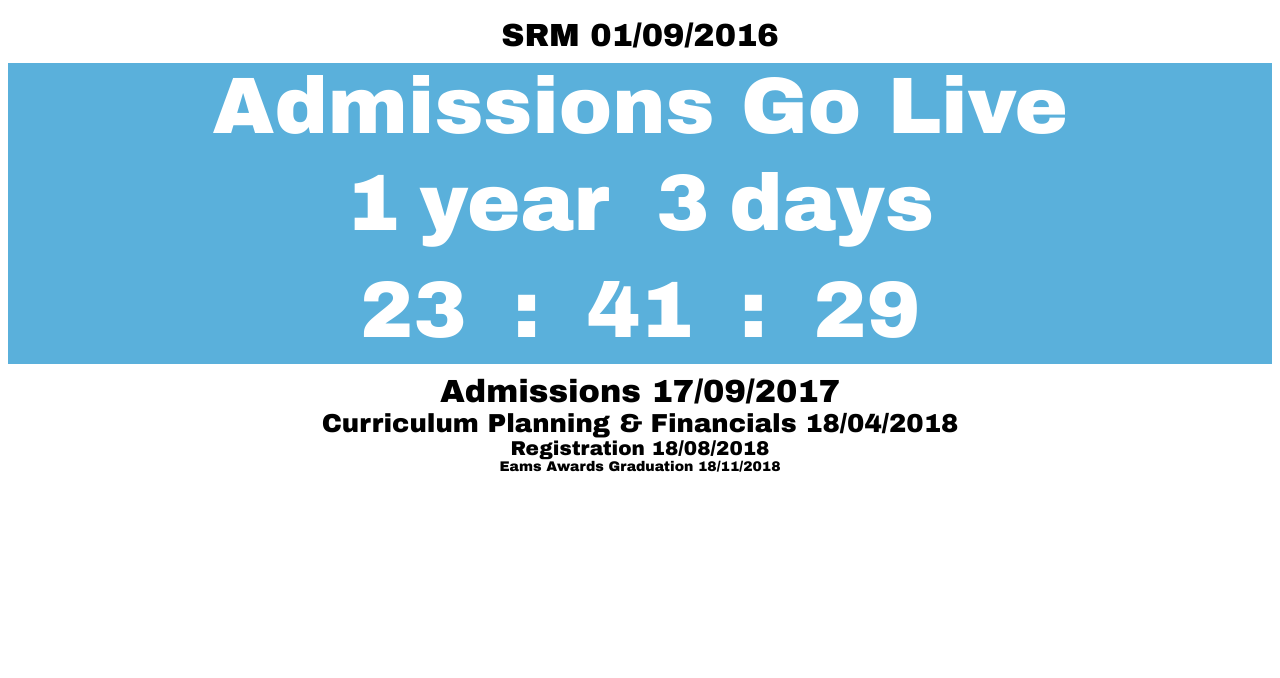
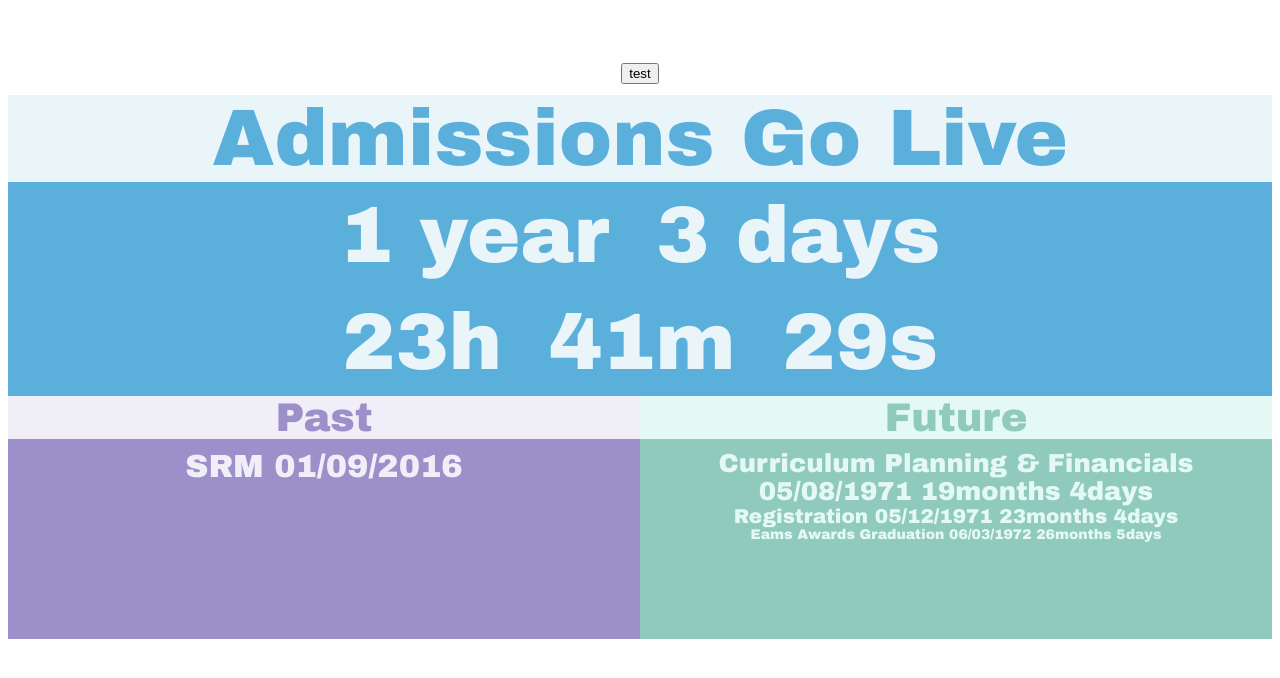
Before and after one commit to sena7/sims, a PHP site: page /timer.php in a window 1280 px wide. Shown: the top 678 px of the page. Run offline with PHP 8.4, Linux system fonts and the light colour scheme; data that the repository does not hold is empty.

Commit message:
image javascript global array

```diff
--- a/timer.php
+++ b/timer.php
@@ -13,13 +13,9 @@
             var interval = null;
             var title;
             var value;
+            var numTimer = 1;
 
-            $(document).ready(function () {});
-
-            window.onload = function () {
-
-
-
+            $(document).ready(function () {
                 //window.onload = countdown;
 
 
@@ -123,8 +119,40 @@
                     var futureUl = document.getElementById("futureList");
                     var e, n;
 
-                    for (i = 0; i < futureList.length; i++) {
-                        date = new Date(futureList[i]);
+                    for (i = numTimer; i < futureList.length; i++) {
+                        var nowMs = Date.now();
+                        var futureMs = futureList[i];
+
+                        /* Date.UTC() insert (uk local time - 1) to make UTC time. month index starts from 0, so for June, it is 5*/
+
+
+
+
+                        var remainMs = futureMs - nowMs;
+                        date = new Date(remainMs);
+
+                        var getYears = date.getUTCFullYear() - 1970;
+                        var getMonths = date.getUTCMonth() + getYears * 12;
+                        var monthz = "";
+                        if (getMonths > 1) {
+                            monthz = "months";
+                        } else if (getMonths === 1) {
+                            monthz = "month";
+                        } else {
+
+                            monthz = "";
+                        }
+
+                        var getDays = date.getUTCDate() - 1;
+                        var dayz = "";
+                        if (getDays > 1) {
+                            dayz = "days";
+                        } else if (getDays === 1) {
+                            dayz = "day";
+                        } else {
+
+                            dayz = "";
+                        }
 
                         e = document.createElement("LI");
                         size = maxFontSize - fontSizeUnit * i;
@@ -132,9 +160,10 @@
                         var adjustedMonth = date.getMonth() + 1;
 
                         n = document.createTextNode(msMap.getKeyByValue(futureList[i])
-                                + " " + getDecimalPrefix(date.getDate()) + date.getDate() + "/" + getDecimalPrefix(adjustedMonth) + adjustedMonth + "/" + date.getFullYear()
+                                + " " + getDecimalPrefix(date.getDate()) + date.getDate() + "/" + getDecimalPrefix(adjustedMonth) + adjustedMonth + "/" + date.getFullYear() + " " + getMonths + monthz + " " + getDays + dayz
                                 //+ " " + date.getHours() + ":" + date.getMinutes()
-                                )
+
+                                );
                         e.appendChild(n);
 
                         futureUl.appendChild(e);
@@ -163,7 +192,9 @@
                     var container = document.getElementById("container");
                     container.appendChild(e);
                 }
+            });
 
+            window.onload = function () {
             };
 
 
@@ -208,26 +239,13 @@
                     document.getElementById("title").innerHTML = title + " " + "Go Live";
 
                     if (getYears > 0) {
-                        if (document.getElementById("getYears").getAttribute("hidden") === true) {
-                            document.getElementById("getYears").setAttribute("hidden", 'false');
+                        displayTrue("getYears");
 
-                        }
-                        if (document.getElementById("getYearsTag").getAttribute("hidden") === true) {
-                            document.getElementById("getYearsTag").setAttribute("hidden", false);
-                        }
+                        document.getElementById("getYears").innerHTML = getYears + (getYears !== 1 ? " years" : " year");
 
-                        document.getElementById("getYears").innerHTML = getYears;
-
-                        if (getYears !== 1) {
-                            document.getElementById("getYearsTag").innerHTML = "years";
-                        } else {
-                            document.getElementById("getYearsTag").innerHTML = "year";
-                        }
                     } else {
-                        document.getElementById("getYears").style.display = 'none';
-                        document.getElementById("getYearsTag").style.display = 'none';
+                        displayNone("getYears");
                     }
-
 
                     if (getMonths > 0) {
 //                        if (document.getElementById("getMonths").getAttribute("hidden") === true) {
@@ -237,50 +255,31 @@
 //                        if (document.getElementById("getMonthsTag").getAttribute("hidden") === true) {
 //                            document.getElementById("getMonthsTag").setAttribute("hidden", false);
 //                        }
-                        if (document.getElementById("getMonths").style.display === 'none') {
-                            document.getElementById("getMonths").style.display = 'true';
-                        }
-                        if (document.getElementById("getMonthsTag").style.display === 'none') {
-                            document.getElementById("getMonthsTag").style.display = 'true';
-                        }
+                        displayTrue("getMonths");
+
+                        document.getElementById("getMonths").innerHTML = getMonths + (getMonths !== 1 ? " months" : " month");
 
 
-                        document.getElementById("getMonths").innerHTML = getMonths;
-
-                        if (getMonths !== 1) {
-                            document.getElementById("getMonthsTag").innerHTML = "months";
-                        } else {
-                            document.getElementById("getMonthsTag").innerHTML = "month";
-                        }
                     } else {
 //                        document.getElementById("getMonths").setAttribute("hidden", true);
 //                        document.getElementById("getMonthsTag").setAttribute("hidden", true);
-                        document.getElementById("getMonths").style.display = 'none';
-                        document.getElementById("getMonthsTag").style.display = 'none';
+                         displayNone("getMonths");
+
                     }
 
                     if (getDays > 0) {
 
-                        if (document.getElementById("getDays").getAttribute("hidden") === true) {
-                            document.getElementById("getDays").setAttribute("hidden", false);
+                        displayTrue("getDays");
 
-                        }
-                        if (document.getElementById("getDaysTag").getAttribute("hidden") === true) {
-                            document.getElementById("getDaysTag").setAttribute("hidden", false);
-                        }
+                        document.getElementById("getDays").innerHTML = getDays + (getDays !== 1 ? " days" : " day");
 
 
-                        document.getElementById("getDays").innerHTML = getDays;
-
-                        if (getDays > 1) {
-                            document.getElementById("getDaysTag").innerHTML = "days";
-                        }
                     } else {
                         document.getElementById("getDays").setAttribute("hidden", true);
-                        document.getElementById("getDaysTag").setAttribute("hidden", true);
+
                     }
                     if (remainMs < 86400000) {
-                        document.getElementById("top").setAttribute("hidden", true);
+                         displayNone("top");
                     }
 
                     if (getHours > 0) {
@@ -288,17 +287,14 @@
 
                             var hours = (0).toString() + getHours.toString();
                             console.log(hours);
-                            document.getElementById("getHours").innerHTML = hours;
+                            document.getElementById("getHours").innerHTML = hours + "h";
                         } else {
-                            document.getElementById("getHours").innerHTML = getHours;
+                            document.getElementById("getHours").innerHTML = getHours + "h";
                         }
                     }
 
                     if (remainMs < 3600000) { // if the remaining time is less than an hour
-                        document.getElementById("getHours").setAttribute("hidden", true);
-                        document.getElementById("colon_hm").setAttribute("hidden", true);
-                        //  document.getElementById("colon_hm").innerHTML = "";
-                        document.getElementById("colon_hm").style.display = 'none';// error. change this
+                        displayNone("getHours");
                     }
 
 
@@ -306,10 +302,10 @@
                     if (getMinutes < 10 & getMinutes >= 0) {
 
                         var minutes = (0).toString() + getMinutes.toString();
-                        document.getElementById("getMinutes").innerHTML = minutes;
+                        document.getElementById("getMinutes").innerHTML = minutes + "m";
                     } else
                     {
-                        document.getElementById("getMinutes").innerHTML = getMinutes;
+                        document.getElementById("getMinutes").innerHTML = getMinutes + "m";
 
 
                     }
@@ -319,9 +315,9 @@
 
                     if (remainMs < 60000) { // if the remaining time is less than a minute
                         //document.getElementById("colon_ms").setAttribute("hidden", true);
-                        document.getElementById("colon_ms").style.display = "none";
+                        //document.getElementById("colon_ms").style.display = "none";
                         //document.getElementById("getMinutes").setAttribute("hidden", true);
-                        document.getElementById("getMinutes").style.display = "none";
+                        displayNone("getMinutes");
                     }
 
 
@@ -331,9 +327,9 @@
 
                         var seconds = (0).toString() + getSeconds.toString();
                         console.log(seconds);
-                        document.getElementById("getSeconds").innerHTML = seconds;
+                        document.getElementById("getSeconds").innerHTML = seconds + "s";
                     } else {
-                        document.getElementById("getSeconds").innerHTML = getSeconds;
+                        document.getElementById("getSeconds").innerHTML = getSeconds + "s";
 
                     }
 
@@ -369,8 +365,21 @@
                 }
             }
 
+            function displayNone(elementId) {
 
+                document.getElementById(elementId).style.display = 'none';
 
+            }
+            function displayTrue(elementId) {
+                document.getElementById(elementId).style.display = '';
+            }
+
+            function test(){
+                var mySQLDate = '2015-04-29 10:29:08';
+                var date = new Date(Date.parse(mySQLDate.replace('-','/','g')));
+
+                alert(date.getUTCMonth());
+            }
         </script>
 
         <style type="text/css">
@@ -406,80 +415,81 @@
                 text-align: center;
 
             }
-            div {
+            div.pastFuture {
+                margin:auto;
+                display: flex;
+                justify-content: center;
+                align-items: center;
+
+                position: relative;
+                display:inline-block;
 
             }
+
         </style>
     </head>
 
     <body>
 
-
-        <!--	   <table align="center" style="border: 0px; color:#000000;width:100%;height:100%;font-family:'Arial Black', Gadget, sans-serif;font-size:3.0em;margin:100px;">
-                   <tr><td>
-
-                       <table><tr><td>local time:&nbsp;</td><td id="localtime"></td></tr>
-                       <tr><td>Go Live Date:&nbsp;</td><td id="then0"></td></tr>
-                       </table>
+ <?php
+ require('config.php');
+ $sql = "select name from date";
+     $result = mysql_query($sql);
+     echo(mysql_result($result, 0));
+ ?>
 
 
-                   </td></tr>
-                   <tr>
-                     <td>
-                     <table align="center" style="font-size: 2.5em; font-family:'Arial Black', Gadget, sans-serif;">
-                         <thead >CS<span>Live</span></thead>
-                        <tbody>
-                        <tr>
-                             <td id="getYears">&nbsp;</td><td id="getYearsTag">year&nbsp;</td>
-                             <td id="getMonths">&nbsp;</td><td id = "getMonthsTag">month&nbsp;</td>
-                             <td id="getDays">&nbsp;</td><td id="getDaysTag">day&nbsp;</td>
-                             <td id="getHours">00</td><td>:</td><td id="getMinutes">00</td><td>:</td><td id="getSeconds">00</td>
+        <div  id = "container" class="container" style="padding:0px;border: 0px; color:#5AB0DB;width:100%;height:100%;max-height: 1020px;font-family:'Arial Black', Gadget, sans-serif; margin: 0 auto;">
+            <div><button onclick = "test();">test</button> </div>
 
-
-
-                        </tr>
-                        </tbody>
-                     </table></td>
-                   </tr>
-                </table>-->
-
-
-        <div  id = "container" class="container" style="padding:0px;border: 0px; color:#000000;width:100%;height:100%;font-family:'Arial Black', Gadget, sans-serif; margin: 0 auto;">
-            <div id="pastTimer">
-                <ul id="pastList"  style="list-style: none;text-align: center;margin-top:0;margin-bottom: 0;margin-left:auto;margin-right:auto;padding:10px;">
-                    <li></li>
-                </ul>
-            </div>
-
-            <div style="text-align:center;position:relative;margin:0;color:#ffffff; background-color: #5AB0DB;" id="currentTimer">
-                <div id="title" style="position: relative;"></div>
-                <div id="timerframe" style="top:0px;">
+            <div style="text-align:center;position:relative;margin:0;" id="currentTimer">
+                <div id="title" style="position: relative;color:#5AB0DB;background-color: #eaf5fa;"></div>
+                <div id="timerframe" style="top:0px;padding:;color:#eaf5fa; background-color: #5AB0DB;">
 
 
                     <div id = "top">
-                        <div class="element" id="getYears"></div><div class="element" id="getYearsTag"></div>
-                        <div class="element" id="getMonths"></div><div class="element" id="getMonthsTag"></div>
-                        <div  class="element" id="getDays"></div><div id="getDaysTag" class = "element" style=""></div>
+                        <div class="element" id="getYears"></div>
+                        <div class="element" id="getMonths"></div>
+                        <div  class="element" id="getDays"></div>
 
 
                     </div>
                     <div>
-                        <div class="element" style="" id="getHours"></div><div class="element" id = "colon_hm" >&nbsp;&colon;</div>
-                        <div class="element" style="" id="getMinutes"></div><div class="element" id = "colon_ms" >&nbsp;&colon;</div>
+                        <div class="element" style="" id="getHours"></div>
+                        <!--                        <div class="element" id = "colon_hm" >&nbsp;&colon;</div>-->
+                        <div class="element" style="" id="getMinutes"></div>
+                        <!--                        <div class="element" id = "colon_ms" >&nbsp;&colon;</div>-->
                         <div class="element" style="" id="getSeconds"></div>
                     </div>
+
+                </div>
+            </div>
+            <div id="pastFuture">
+
+                <div id="pastTimer" style="width:50%; float:left;">
+                    <div style="background-color: #f0eef7;color:#9d8fca;font-size: 0.5em;">Past</div>
+                    <div style="background-color: #9d8fca;color:#f0eef7;min-height: 200px;">
+                        <ul id="pastList"  style="list-style: none;text-align: center;margin-top:0;margin-bottom: 0;margin-left:auto;margin-right:auto;padding:10px;">
+                            <li></li>
+                        </ul>
+                    </div>
+                </div>
+
+                <div id="futureTimer" style="width:50%; float:left;">
+
+                    <div style="background-color:#e5f9f4 ;color:#8fcabd;font-size: 0.5em;">Future</div>
+                    <div style="background-color: #8fcabd;color:#e5f9f4;min-height: 200px;">
+                        <ul id="futureList"  style="list-style: none;text-align: center;margin-top:0;margin-bottom: 0;margin-left:auto;margin-right:auto;padding:10px;">
+
+                        </ul></div>
+
 
                 </div>
             </div>
 
 
 
-            <div id="futureTimer">
-                <ul id="futureList"  style="list-style: none;text-align: center;margin-top:0;margin-bottom: 0;margin-left:auto;margin-right:auto;padding:10px;">
 
-                </ul>
-
-            </div>
 
         </div>
 
```
